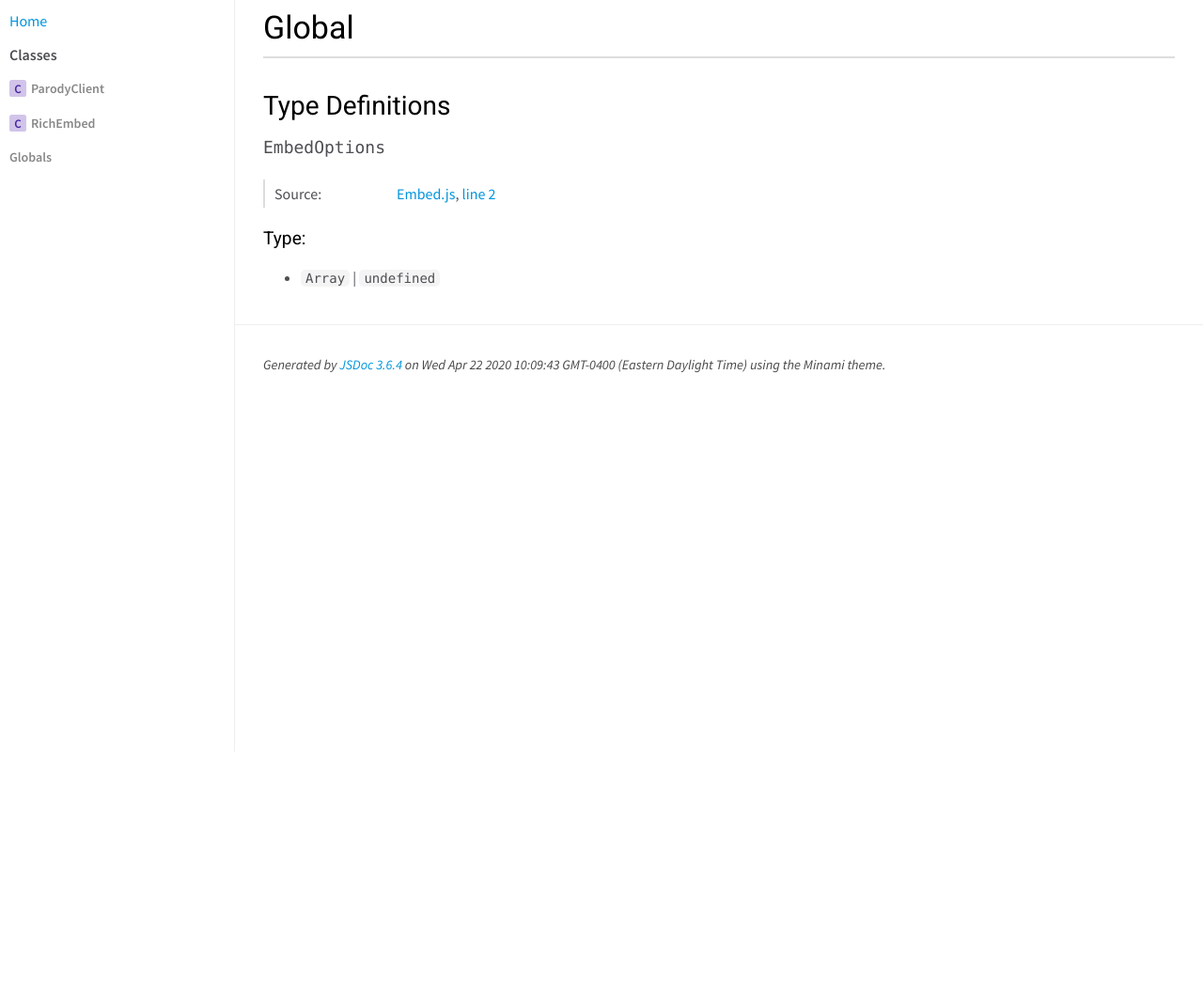
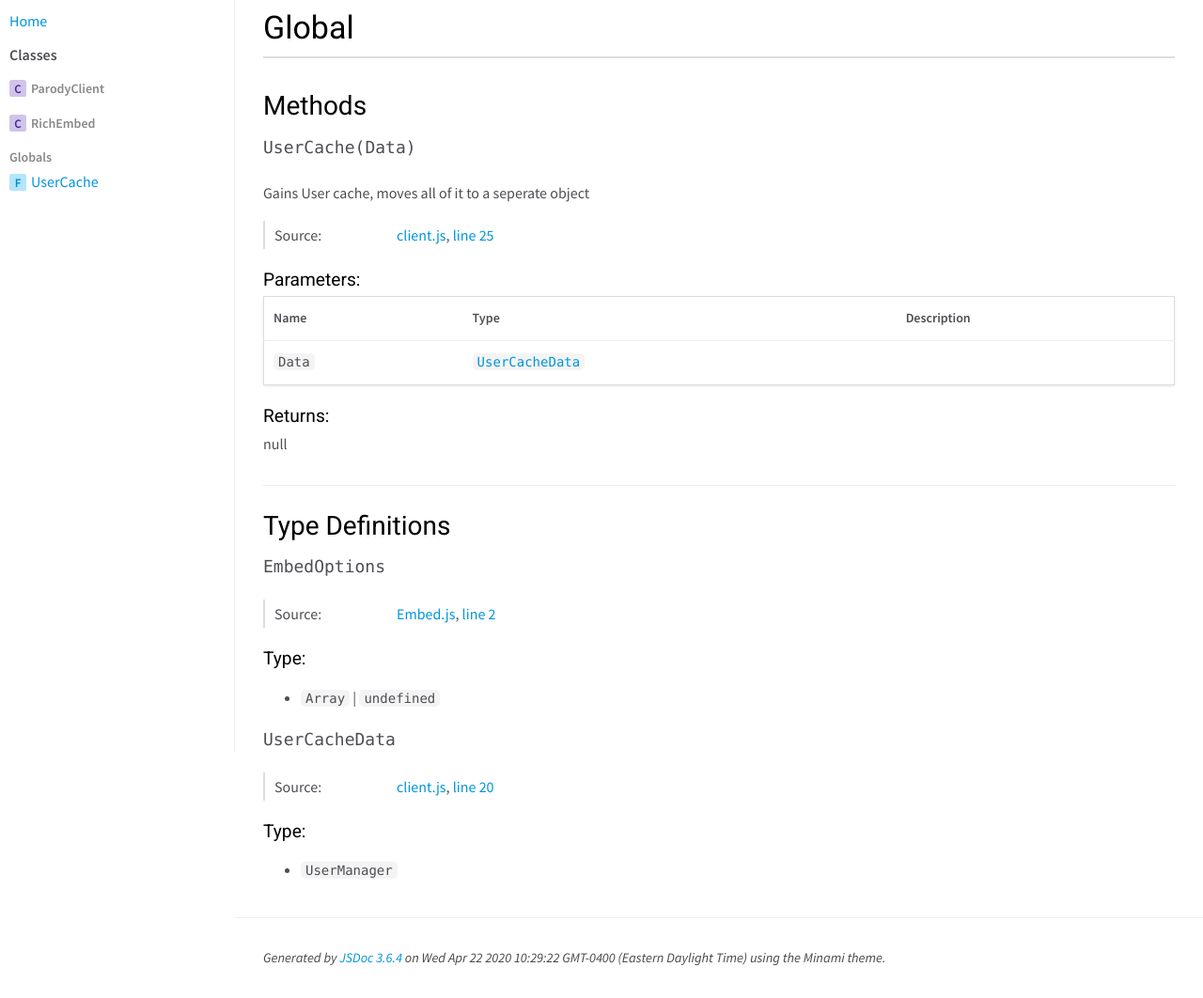
Before and after one commit to Jonyk56/discord.js-parody, a website: page docs/global.html in a window 1280 px wide. Shown: the whole page at 94% size. Before the commit the page ends 800 px from the top, so only its background shows below. Drawn offline with nearby package versions, Linux system fonts and the light colour scheme.

Commit message:
user cache update

```diff
--- a/docs/global.html
+++ b/docs/global.html
@@ -24,7 +24,7 @@
 <label for="nav-trigger" class="overlay"></label>
 
 <nav>
-    <li class="nav-link nav-home-link"><a href="index.html">Home</a></li><li class="nav-heading">Classes</li><li class="nav-heading"><span class="nav-item-type type-class">C</span><span class="nav-item-name"><a href="ParodyClient.html">ParodyClient</a></span></li><li class="nav-heading"><span class="nav-item-type type-class">C</span><span class="nav-item-name"><a href="RichEmbed.html">RichEmbed</a></span></li><li class="nav-heading"><a href="global.html">Globals</a></li>
+    <li class="nav-link nav-home-link"><a href="index.html">Home</a></li><li class="nav-heading">Classes</li><li class="nav-heading"><span class="nav-item-type type-class">C</span><span class="nav-item-name"><a href="ParodyClient.html">ParodyClient</a></span></li><li class="nav-heading"><span class="nav-item-type type-class">C</span><span class="nav-item-name"><a href="RichEmbed.html">RichEmbed</a></span></li><li class="nav-heading"><a href="global.html">Globals</a></li><li class="nav-item"><span class="nav-item-type type-function">F</span><span class="nav-item-name"><a href="global.html#UserCache">UserCache</a></span></li>
 </nav>
 
 <div id="main">
@@ -109,6 +109,158 @@
 
 
 
+        <h3 class="subsection-title">Methods</h3>
+
+
+
+<div class="section-method">
+
+
+
+    <h4 class="name" id="UserCache"><span class="type-signature"></span>UserCache<span class="signature">(Data)</span><span class="type-signature"></span></h4>
+
+
+
+
+
+<div class="description">
+    Gains User cache, moves all of it to a seperate object
+</div>
+
+
+
+
+
+<dl class="details">
+
+
+
+
+
+
+
+
+
+
+
+
+
+
+
+
+
+
+
+
+
+
+
+
+
+
+    <dt class="tag-source">Source:</dt>
+    <dd class="tag-source"><ul class="dummy"><li>
+        <a href="client.js.html">client.js</a>, <a href="client.js.html#line25">line 25</a>
+    </li></ul></dd>
+
+
+
+
+
+
+
+</dl>
+
+
+
+
+
+
+
+
+
+    <h5>Parameters:</h5>
+
+
+<table class="params">
+    <thead>
+    <tr>
+
+        <th>Name</th>
+
+
+        <th>Type</th>
+
+
+
+
+
+        <th class="last">Description</th>
+    </tr>
+    </thead>
+
+    <tbody>
+
+
+        <tr>
+
+                <td class="name"><code>Data</code></td>
+
+
+            <td class="type">
+
+
+<span class="param-type"><code><a href="global.html#UserCacheData">UserCacheData</a></code></span>
+
+
+
+            </td>
+
+
+
+
+
+            <td class="description last">
+
+
+            </td>
+        </tr>
+
+
+    </tbody>
+</table>
+
+
+
+
+
+
+
+
+
+
+
+
+
+
+<div class="section-returns">
+<h5>Returns:</h5>
+
+
+
+
+<div class="param-desc">
+    null
+</div>
+
+
+</div>
+
+
+
+</div>
+
+
 
 
         <h3 class="subsection-title">Type Definitions</h3>
@@ -188,6 +340,76 @@
 
 
 
+<div class="section-members">
+<h4 class="name" id="UserCacheData">UserCacheData</h4>
+
+
+
+
+
+
+
+
+<dl class="details">
+
+
+
+
+
+
+
+
+
+
+
+
+
+
+
+
+
+
+
+
+
+
+
+
+
+
+    <dt class="tag-source">Source:</dt>
+    <dd class="tag-source"><ul class="dummy"><li>
+        <a href="client.js.html">client.js</a>, <a href="client.js.html#line20">line 20</a>
+    </li></ul></dd>
+
+
+
+
+
+
+
+</dl>
+
+
+
+    <h5>Type:</h5>
+    <ul>
+        <li>
+
+<span class="param-type"><code>UserManager</code></span>
+
+
+        </li>
+    </ul>
+
+
+
+
+
+</div>
+
+
+
 
 
 </article>
@@ -202,7 +424,7 @@
 <br class="clear">
 
 <footer>
-    Generated by <a href="https://github.com/jsdoc3/jsdoc">JSDoc 3.6.4</a> on Wed Apr 22 2020 10:09:43 GMT-0400 (Eastern Daylight Time) using the Minami theme.
+    Generated by <a href="https://github.com/jsdoc3/jsdoc">JSDoc 3.6.4</a> on Wed Apr 22 2020 10:29:22 GMT-0400 (Eastern Daylight Time) using the Minami theme.
 </footer>
 
 <script>prettyPrint();</script>
```
Also changed, not shown: docs/Embed.js.html (+2 -2 lines), docs/ParodyClient.html (+3 -3 lines), docs/RichEmbed.html (+2 -2 lines), docs/client.js.html (+27 -28 lines), docs/index.html (+2 -2 lines), src/client.js (+24 -26 lines).
